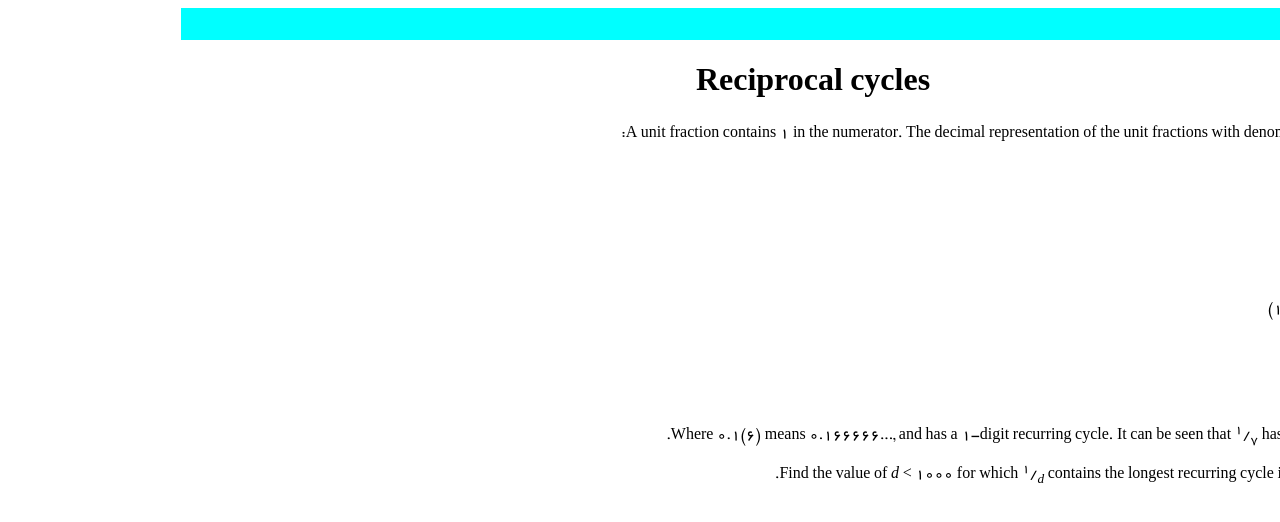
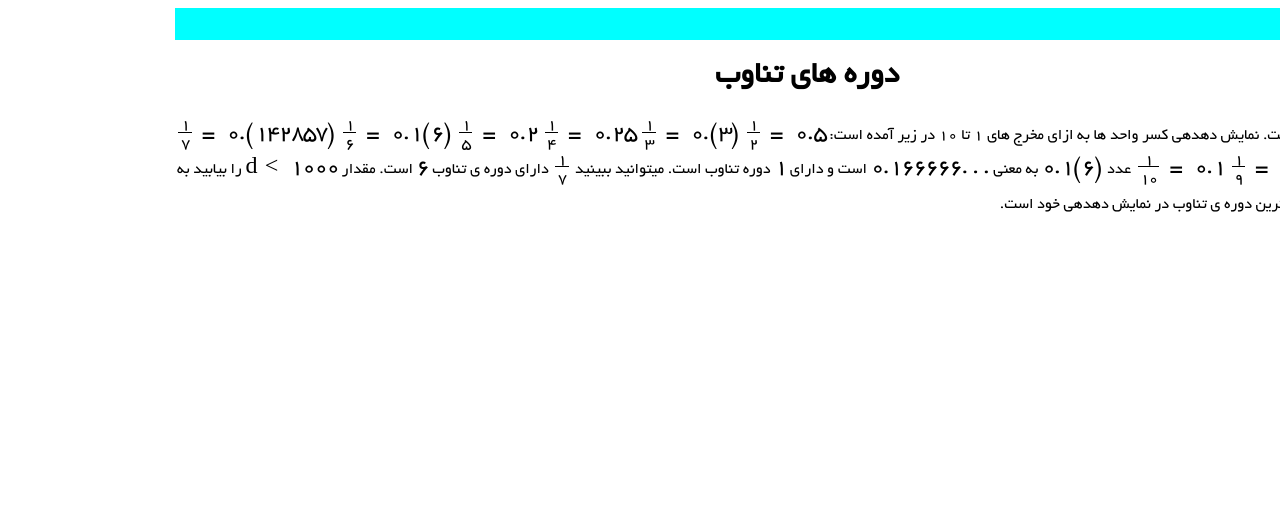
Before and after one commit to shaazzz/FarsiCP, a Jekyll site: the page built from PE/26/statement.html, in a window 1280 px wide. Shown: the top 522 px of the page. Built offline with Jekyll 4.4.1, drawn with Linux system fonts in a browser that asks for light colours; formulas are drawn with MathJax 3.

Commit message:
Update statement.html

```diff
--- a/PE/26/statement.html
+++ b/PE/26/statement.html
@@ -1,43 +1,32 @@
 ---
 layout: problem
 difficulty: 5
-title: "Reciprocal cycles"
+title: "دوره های تناوب"
 problemId: 26
 answer: 983
 ---
 
 
-<p>A unit fraction contains 1 in the numerator. The decimal representation of the unit fractions with denominators 2 to 10 are given:</p>
-<blockquote>
-<table>
-<tr>
-<td><sup>1</sup>/<sub>2</sub></td><td>=&nbsp;</td><td>0.5</td>
-</tr>
-<tr>
-<td><sup>1</sup>/<sub>3</sub></td><td>=&nbsp;</td><td>0.(3)</td>
-</tr>
-<tr>
-<td><sup>1</sup>/<sub>4</sub></td><td>=&nbsp;</td><td>0.25</td>
-</tr>
-<tr>
-<td><sup>1</sup>/<sub>5</sub></td><td>=&nbsp;</td><td>0.2</td>
-</tr>
-<tr>
-<td><sup>1</sup>/<sub>6</sub></td><td>=&nbsp;</td><td>0.1(6)</td>
-</tr>
-<tr>
-<td><sup>1</sup>/<sub>7</sub></td><td>=&nbsp;</td><td>0.(142857)</td>
-</tr>
-<tr>
-<td><sup>1</sup>/<sub>8</sub></td><td>=&nbsp;</td><td>0.125</td>
-</tr>
-<tr>
-<td><sup>1</sup>/<sub>9</sub></td><td>=&nbsp;</td><td>0.(1)</td>
-</tr>
-<tr>
-<td><sup>1</sup>/<sub>10</sub></td><td>=&nbsp;</td><td>0.1</td>
-</tr>
-</table>
-</blockquote>
-<p>Where 0.1(6) means 0.166666..., and has a 1-digit recurring cycle. It can be seen that <sup>1</sup>/<sub>7</sub> has a 6-digit recurring cycle.</p>
-<p>Find the value of <i>d</i> &lt; 1000 for which <sup>1</sup>/<sub><i>d</i></sub> contains the longest recurring cycle in its decimal fraction part.</p>
+صورت یک کسر واحد $1$ است. نمایش دهدهی کسر واحد ها به ازای مخرج های 1 تا 10 در زیر آمده است:
+
+$\frac{1}{2}=0.5$
+
+$\frac{1}{3}=0.(3)$
+
+$\frac{1}{4}=0.25$
+
+$\frac{1}{5}=0.2$
+
+$\frac{1}{6}=0.1(6)$
+
+$\frac{1}{7}=0.(142857)$
+
+$\frac{1}{8}=0.125$
+
+$\frac{1}{9}=0.(1)$
+
+$\frac{1}{10}=0.1$
+
+عدد $0.1(6)$ به معنی $0.166666...$ است و دارای $1$ دوره تناوب است. میتوانید ببینید $\frac{1}{7}$ دارای دوره ی تناوب $6$ است.
+
+مقدار $d<1000$ را بیابید به طوری که $\frac {1}{d}$ دارای طولانی ترین دوره ی تناوب در نمایش دهدهی خود است.
```
